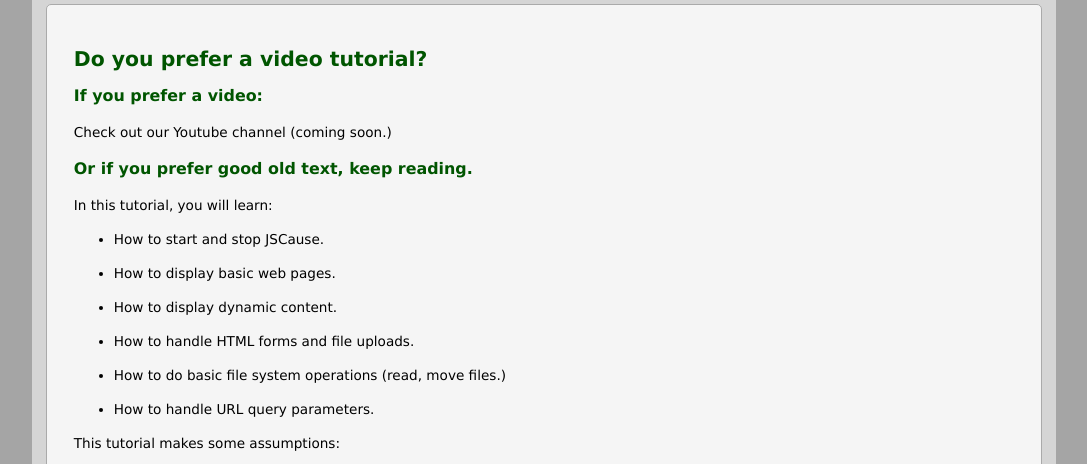
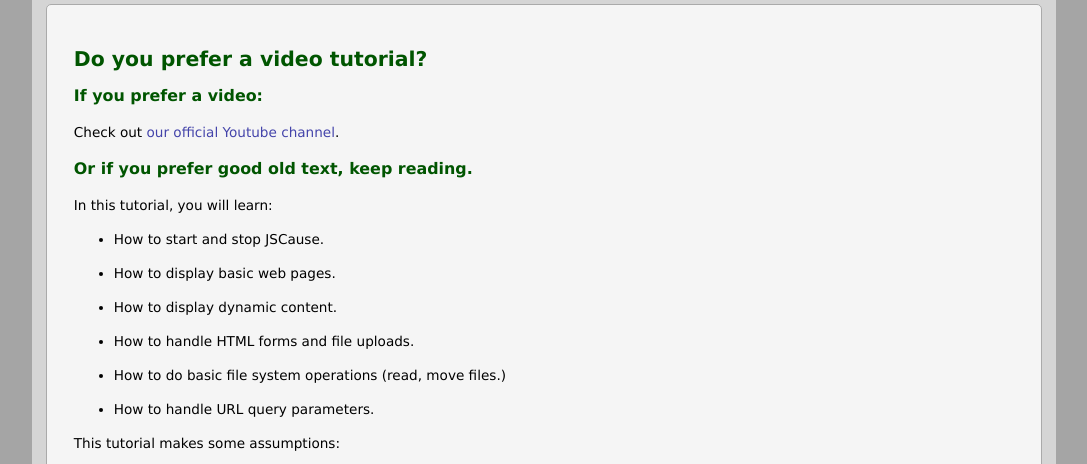
Before and after one commit to eighthjouster/jscause_org_site, a plain HTML site: page tutorial.html in a window 1280 px wide. Shown: the part 278-742 px from the top of the page, without its empty margins (96-1183 px from the left). Drawn offline with Linux system fonts and the light colour scheme.

Commit message:
Added link to official Youtube channel.

```diff
--- a/tutorial.html
+++ b/tutorial.html
@@ -59,7 +59,7 @@
 
 <h3 id="if-you-prefer-a-video">If you prefer a video:</h3>
 
-<p>Check out our Youtube channel (coming soon.)</p>
+<p>Check out <a href="https://www.youtube.com/channel/UCRX2JsZUI9YEF65XG3_4u8w">our official Youtube channel</a>.</p>
 
 <h3 id="or-if-you-prefer-good-old-text-keep-reading">Or if you prefer good old text, keep reading.</h3>
 
```
